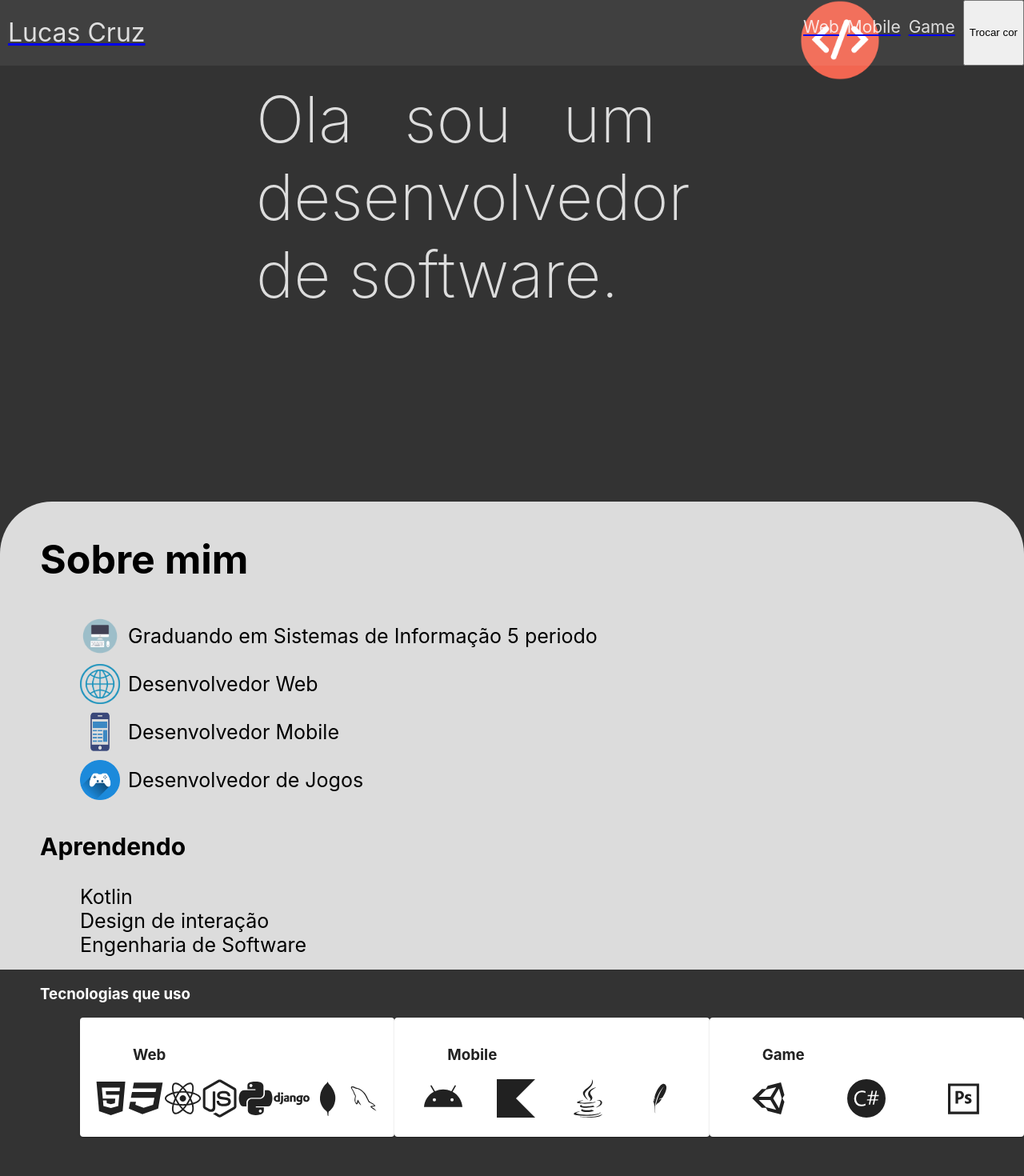
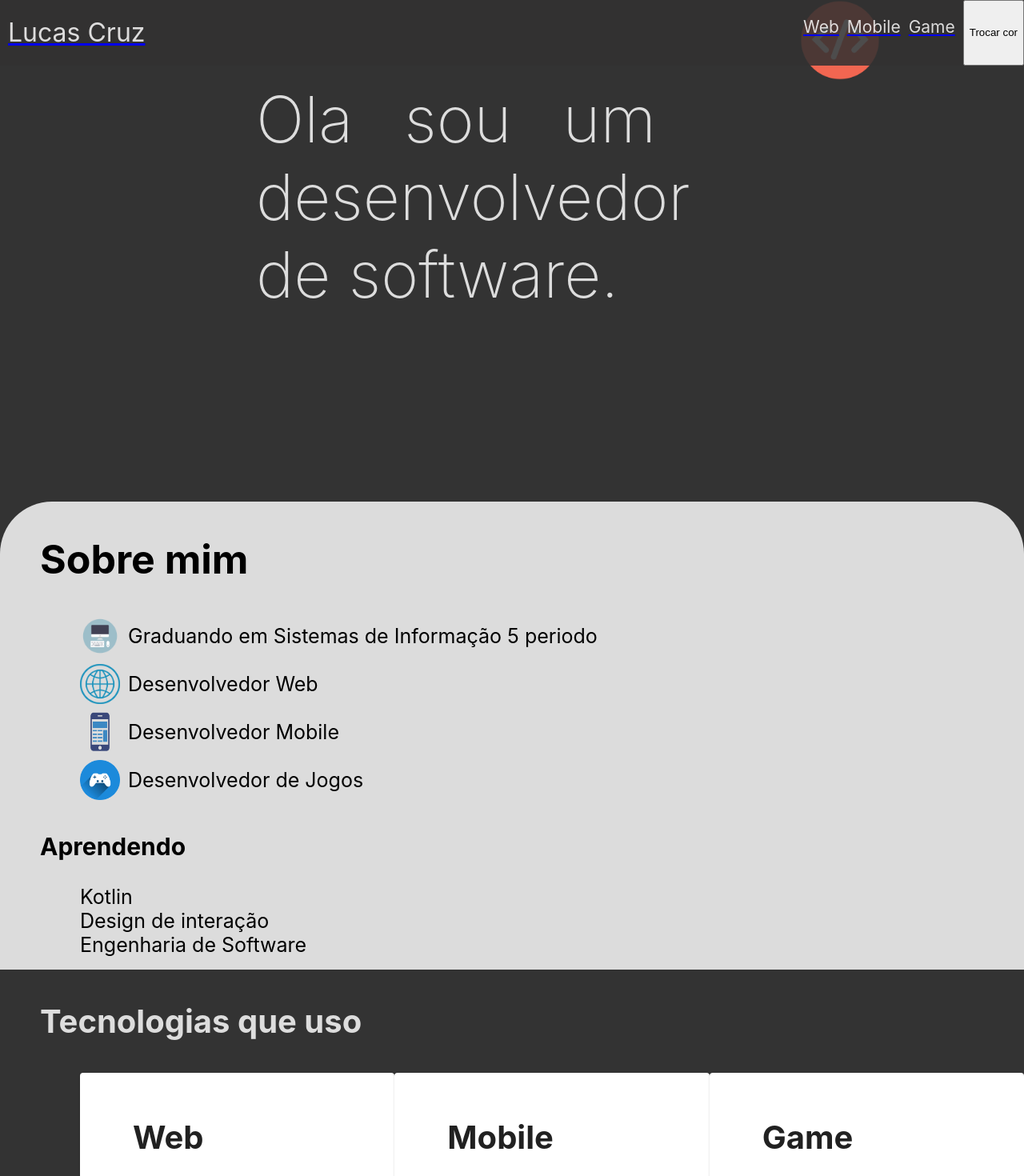
Before and after one commit to olucascruz/Portfolio, a React (Create React App) app: page / in a window 1280 px wide. Shown: the top 1470 px of the page at 80% size. Built offline with nearby package versions, Linux system fonts and the light colour scheme.

Commit message:
refactor: update style

```diff
--- a/src/Components/Header/Header.css
+++ b/src/Components/Header/Header.css
@@ -10,11 +10,11 @@
   }
 
 .App-header.light{
-  background-color: #e9e9e962;
+  background-color: #e9e9e9e8;
 
 }
 .App-header.dark{
-  background-color: #ffffff11;
+  background-color: #333232de;
 
 }
 .App-header.light p{
--- a/src/Components/SectionMyStack/SectionMyStack.css
+++ b/src/Components/SectionMyStack/SectionMyStack.css
@@ -6,14 +6,15 @@
 }
 
 .Stack.dark{
-color: white;
+color: var(--color-text-dark);
 }
 .Stack.light{
-  color: black;
+  color: var(--color-text-light);
 }
 
 .Stack h3 {
   margin-left: 50px;
+  font-size: 40px;
 }
 
   /* Estilos para telas médias (tablets) */
--- a/src/Components/SectionProjects/SectionProjects.css
+++ b/src/Components/SectionProjects/SectionProjects.css
@@ -21,7 +21,7 @@
 @media (max-width: 1020px) and (min-width: 768px) {
 
     .SectionCategory > h3{
-        font-size: 30px;
+            font-size: 30px;
     }
 
 }
```
